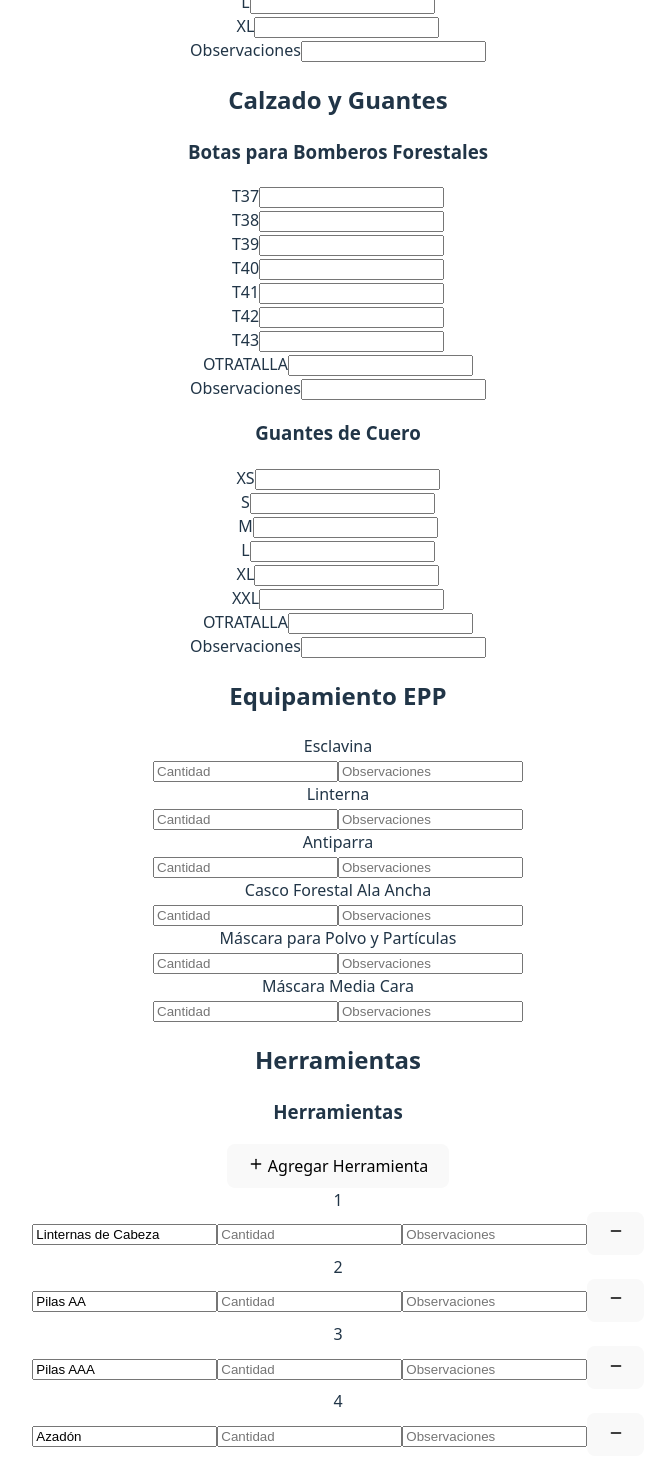
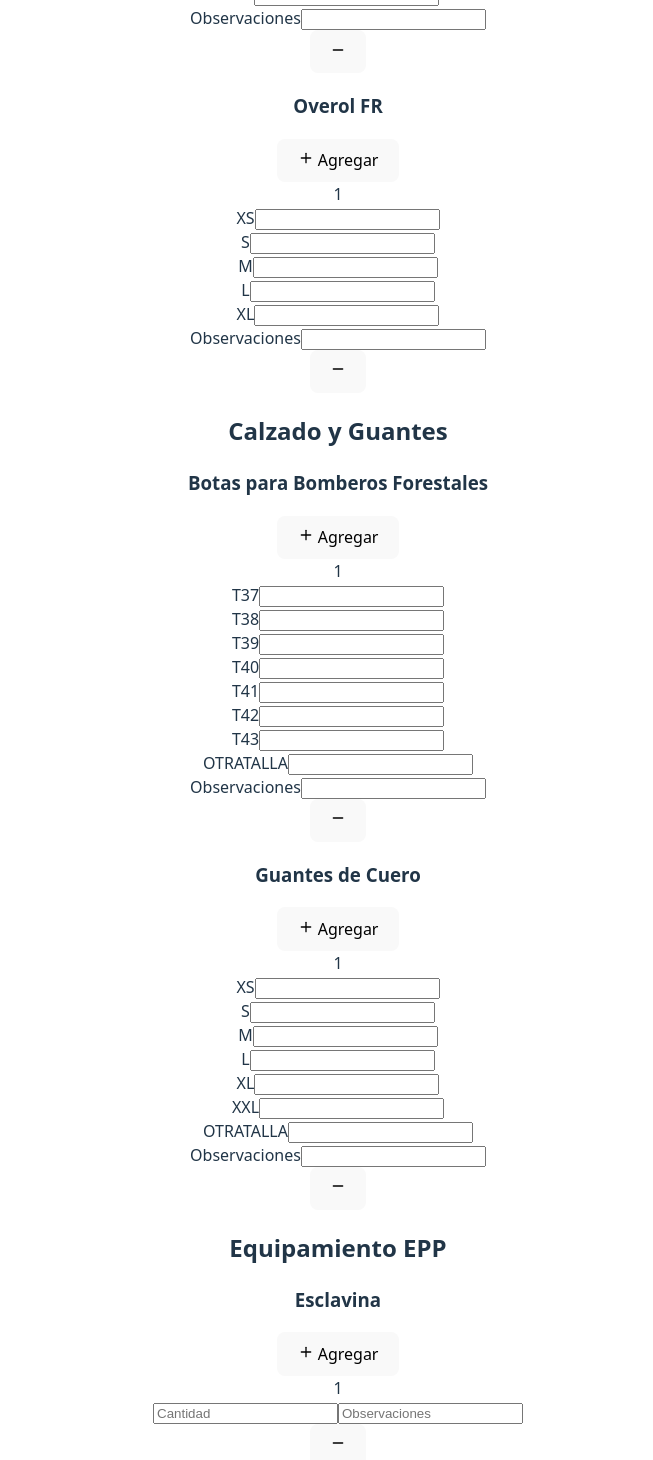
Before and after one commit to PedroRenatoES/DeployForm, a React (Vite) app: page / in a window 1280 px wide. Shown: the part 1100-2560 px from the top of the page, without its empty margins (302-955 px from the left). Built offline with nearby package versions, Linux system fonts and the light colour scheme.

Commit message:
implementando bd

```diff
--- a/src/components/FormularioNecesidades.jsx
+++ b/src/components/FormularioNecesidades.jsx
@@ -11,24 +11,24 @@ const FormularioNecesidades = () => {
     contactoCelularLogistica: '',
     numeroEmergenciaPublico: '',
 
-    // EPP - Ropa
-    camisaForestal: { xs: '', s: '', m: '', l: '', xl: '', observaciones: '' },
-    pantalonForestal: { xs: '', s: '', m: '', l: '', xl: '', observaciones: '' },
-    overolFr: { xs: '', s: '', m: '', l: '', xl: '', observaciones: '' },
+    // EPP - Ropa (convertido a arrays)
+    camisasForestales: [{ id: 1, xs: '', s: '', m: '', l: '', xl: '', observaciones: '' }],
+    pantalonesForestales: [{ id: 1, xs: '', s: '', m: '', l: '', xl: '', observaciones: '' }],
+    overolesFr: [{ id: 1, xs: '', s: '', m: '', l: '', xl: '', observaciones: '' }],
 
-    // Calzado y guantes
-    botasBomberos: { t37: '', t38: '', t39: '', t40: '', t41: '', t42: '', t43: '', otraTalla: '', observaciones: '' },
-    guantesCuero: { xs: '', s: '', m: '', l: '', xl: '', xxl: '', otraTalla: '', observaciones: '' },
+    // Calzado y guantes (convertido a arrays)
+    botasBomberos: [{ id: 1, t37: '', t38: '', t39: '', t40: '', t41: '', t42: '', t43: '', otraTalla: '', observaciones: '' }],
+    guantesCuero: [{ id: 1, xs: '', s: '', m: '', l: '', xl: '', xxl: '', otraTalla: '', observaciones: '' }],
 
-    // Equipamiento EPP
-    esclavina: { cantidad: '', observaciones: '' },
-    linterna: { cantidad: '', observaciones: '' },
-    antiparra: { cantidad: '', observaciones: '' },
-    cascoForestal: { cantidad: '', observaciones: '' },
-    mascaraPolvo: { cantidad: '', observaciones: '' },
-    mascaraMediaCara: { cantidad: '', observaciones: '' },
+    // Equipamiento EPP (convertido a arrays)
+    esclavinas: [{ id: 1, cantidad: '', observaciones: '' }],
+    linternas: [{ id: 1, cantidad: '', observaciones: '' }],
+    antiparras: [{ id: 1, cantidad: '', observaciones: '' }],
+    cascosForestales: [{ id: 1, cantidad: '', observaciones: '' }],
+    mascarasPolvo: [{ id: 1, cantidad: '', observaciones: '' }],
+    mascarasMediaCara: [{ id: 1, cantidad: '', observaciones: '' }],
 
-    // Herramientas dinámicas
+    // Herramientas dinámicas (sin cambios)
     herramientas: [
       { id: 1, nombre: 'Linternas de Cabeza', cantidad: '', observaciones: '' },
       { id: 2, nombre: 'Pilas AA', cantidad: '', observaciones: '' },
@@ -37,27 +37,27 @@ const FormularioNecesidades = () => {
       { id: 5, nombre: 'Pala con Mango de Fibra', cantidad: '', observaciones: '' }
     ],
 
-    // Logística dinámico
+    // Logística dinámica (sin cambios)
     logistica: [
       { id: 1, nombre: 'Gasolina', cantidad: '', observaciones: '' },
       { id: 2, nombre: 'Diésel', cantidad: '', observaciones: '' },
       { id: 3, nombre: 'Amortiguadores', cantidad: '', observaciones: '' }
     ],
 
-    // Alimentación dinámica
+    // Alimentación dinámica (sin cambios)
     alimentacion: [
       { id: 1, nombre: 'Agua', cantidad: '', observaciones: '' },
       { id: 2, nombre: 'Rehidratantes', cantidad: '', observaciones: '' },
       { id: 3, nombre: 'Barras Energizantes', cantidad: '', observaciones: '' }
     ],
 
-    // Limpieza dinámica
+    // Limpieza dinámica (sin cambios)
     limpieza: [
       { id: 1, nombre: 'Shampoo', cantidad: '', observaciones: '' },
       { id: 2, nombre: 'Jaboncillos', cantidad: '', observaciones: '' }
     ],
 
-    // Medicamentos dinámicos
+    // Medicamentos dinámicos (sin cambios)
     medicamentos: [
       { id: 1, nombre: 'Agua Destilada 5 ML', cantidad: '', observaciones: '' },
       { id: 2, nombre: 'Alcohol', cantidad: '', observaciones: '' }
@@ -67,22 +67,29 @@ const FormularioNecesidades = () => {
   const [showPreview, setShowPreview] = useState(false);
   const [editingField, setEditingField] = useState(null);
   const [errors, setErrors] = useState({});
+  const [isSubmitting, setIsSubmitting] = useState(false); // Nuevo estado para la carga de envío
 
   // Funciones CRUD para listas dinámicas
-  const addItem = (listName) => {
-    const newId = Math.max(...formData[listName].map(item => item.id)) + 1;
+  const addItem = (listName, initialData) => {
+    const newId = formData[listName].length > 0
+      ? Math.max(...formData[listName].map(item => item.id)) + 1
+      : 1;
+
     setFormData(prev => ({
       ...prev,
       [listName]: [...prev[listName], {
         id: newId,
-        nombre: '',
-        cantidad: '',
-        observaciones: ''
+        ...initialData
       }]
     }));
   };
 
   const removeItem = (listName, id) => {
+    if (formData[listName].length <= 1) {
+      alert(`Debe mantener al menos un elemento en ${listName}`);
+      return;
+    }
+
     setFormData(prev => ({
       ...prev,
       [listName]: prev[listName].filter(item => item.id !== id)
@@ -120,9 +127,15 @@ const FormularioNecesidades = () => {
 
   const handleSubmit = () => {
     if (validateForm()) {
+      setIsSubmitting(true); // Activar el estado de carga
+
+      // Simulamos el envío a la API con un setTimeout
+      setTimeout(() => {
         console.log('Datos del formulario:', formData);
+        setIsSubmitting(false);
         alert('Formulario enviado correctamente');
         setShowPreview(false);
+      }, 2000);
     }
   };
 
@@ -140,15 +153,33 @@ const FormularioNecesidades = () => {
     </div>
   );
 
-  const renderSizeInputs = (itemKey, sizes = ['xs', 's', 'm', 'l', 'xl']) => (
+  // Renderiza una sección de tallas con CRUD
+  const renderSizeInputsWithCRUD = (listName, title, sizes) => (
+    <div className="epp-item">
+      <div className="section-header">
+        <h3>{title}</h3>
+        <button
+          type="button"
+          className="add-button"
+          onClick={() => addItem(listName, Object.fromEntries(
+  sizes.map(size => [size, '']).concat([['observaciones', '']])
+))}
+>
+          <Plus size={16} /> Agregar
+        </button>
+      </div>
+
+      {formData[listName].map((item, index) => (
+        <div key={item.id} className="size-item-with-crud">
+          <div className="item-number">{index + 1}</div>
           <div className="size-inputs">
             {sizes.map(size => (
               <div key={size} className="size-input">
                 <label>{size.toUpperCase()}</label>
                 <input
                   type="number"
-            value={formData[itemKey]?.[size] || ''}
-            onChange={(e) => handleInputChange(itemKey, size, e.target.value)}
+                  value={item[size]}
+                  onChange={(e) => updateItem(listName, item.id, size, e.target.value)}
                 />
               </div>
             ))}
@@ -156,30 +187,63 @@ const FormularioNecesidades = () => {
               <label>Observaciones</label>
               <input
                 type="text"
-          value={formData[itemKey]?.observaciones || ''}
-          onChange={(e) => handleInputChange(itemKey, 'observaciones', e.target.value)}
+                value={item.observaciones}
+                onChange={(e) => updateItem(listName, item.id, 'observaciones', e.target.value)}
               />
             </div>
           </div>
+          <button
+            type="button"
+            className="remove-button"
+            onClick={() => removeItem(listName, item.id)}
+          >
+            <Minus size={16} />
+          </button>
+        </div>
+      ))}
+    </div>
   );
 
-  const renderQuantityInput = (itemKey, label) => (
-    <div className="quantity-input-row">
-      <label>{label}</label>
+  // Renderiza una sección de cantidad con CRUD
+  const renderQuantityInputWithCRUD = (listName, title) => (
+    <div className="epp-item">
+      <div className="section-header">
+        <h3>{title}</h3>
+        <button
+          type="button"
+          className="add-button"
+          onClick={() => addItem(listName, { cantidad: '', observaciones: '' })}
+        >
+          <Plus size={16} /> Agregar
+        </button>
+      </div>
+
+      {formData[listName].map((item, index) => (
+        <div key={item.id} className="quantity-item-with-crud">
+          <div className="item-number">{index + 1}</div>
           <div className="quantity-obs-group">
             <input
               type="number"
-          value={formData[itemKey]?.cantidad || ''}
-          onChange={(e) => handleInputChange(itemKey, 'cantidad', e.target.value)}
+              value={item.cantidad}
+              onChange={(e) => updateItem(listName, item.id, 'cantidad', e.target.value)}
               placeholder="Cantidad"
             />
             <input
               type="text"
-          value={formData[itemKey]?.observaciones || ''}
-          onChange={(e) => handleInputChange(itemKey, 'observaciones', e.target.value)}
+              value={item.observaciones}
+              onChange={(e) => updateItem(listName, item.id, 'observaciones', e.target.value)}
               placeholder="Observaciones"
             />
           </div>
+          <button
+            type="button"
+            className="remove-button"
+            onClick={() => removeItem(listName, item.id)}
+          >
+            <Minus size={16} />
+          </button>
+        </div>
+      ))}
     </div>
   );
 
@@ -190,7 +254,7 @@ const FormularioNecesidades = () => {
         <button
           type="button"
           className="add-button"
-          onClick={() => addItem(listName)}
+          onClick={() => addItem(listName, { nombre: '', cantidad: '', observaciones: '' })}
         >
           <Plus size={16} /> Agregar {title.slice(0, -1)}
         </button>
@@ -246,8 +310,17 @@ const FormularioNecesidades = () => {
           <button
             className="submit-button"
             onClick={handleSubmit}
+            disabled={isSubmitting}
           >
+            {isSubmitting ? (
+              <>
+                <div className="spinner"></div> Enviando...
+              </>
+            ) : (
+              <>
                 <Check size={16} /> Confirmar y Enviar
+              </>
+            )}
           </button>
         </div>
       </div>
@@ -316,42 +389,27 @@ const FormularioNecesidades = () => {
         {/* EPP - Ropa */}
         <section className="form-section">
           <h2>Equipamiento EPP - Ropa</h2>
-          <div className="epp-item">
-            <h3>Camisa Forestal</h3>
-            {renderSizeInputs('camisaForestal')}
-          </div>
-          <div className="epp-item">
-            <h3>Pantalón Forestal</h3>
-            {renderSizeInputs('pantalonForestal')}
-          </div>
-          <div className="epp-item">
-            <h3>Overol FR</h3>
-            {renderSizeInputs('overolFr')}
-          </div>
+          {renderSizeInputsWithCRUD('camisasForestales', 'Camisa Forestal', ['xs', 's', 'm', 'l', 'xl'])}
+          {renderSizeInputsWithCRUD('pantalonesForestales', 'Pantalón Forestal', ['xs', 's', 'm', 'l', 'xl'])}
+          {renderSizeInputsWithCRUD('overolesFr', 'Overol FR', ['xs', 's', 'm', 'l', 'xl'])}
         </section>
 
         {/* Calzado */}
         <section className="form-section">
           <h2>Calzado y Guantes</h2>
-          <div className="epp-item">
-            <h3>Botas para Bomberos Forestales</h3>
-            {renderSizeInputs('botasBomberos', ['t37', 't38', 't39', 't40', 't41', 't42', 't43', 'otraTalla'])}
-          </div>
-          <div className="epp-item">
-            <h3>Guantes de Cuero</h3>
-            {renderSizeInputs('guantesCuero', ['xs', 's', 'm', 'l', 'xl', 'xxl', 'otraTalla'])}
-          </div>
+          {renderSizeInputsWithCRUD('botasBomberos', 'Botas para Bomberos Forestales', ['t37', 't38', 't39', 't40', 't41', 't42', 't43', 'otraTalla'])}
+          {renderSizeInputsWithCRUD('guantesCuero', 'Guantes de Cuero', ['xs', 's', 'm', 'l', 'xl', 'xxl', 'otraTalla'])}
         </section>
 
         {/* Equipamiento EPP */}
         <section className="form-section">
           <h2>Equipamiento EPP</h2>
-          {renderQuantityInput('esclavina', 'Esclavina')}
-          {renderQuantityInput('linterna', 'Linterna')}
-          {renderQuantityInput('antiparra', 'Antiparra')}
-          {renderQuantityInput('cascoForestal', 'Casco Forestal Ala Ancha')}
-          {renderQuantityInput('mascaraPolvo', 'Máscara para Polvo y Partículas')}
-          {renderQuantityInput('mascaraMediaCara', 'Máscara Media Cara')}
+          {renderQuantityInputWithCRUD('esclavinas', 'Esclavina')}
+          {renderQuantityInputWithCRUD('linternas', 'Linterna')}
+          {renderQuantityInputWithCRUD('antiparras', 'Antiparra')}
+          {renderQuantityInputWithCRUD('cascosForestales', 'Casco Forestal Ala Ancha')}
+          {renderQuantityInputWithCRUD('mascarasPolvo', 'Máscara para Polvo y Partículas')}
+          {renderQuantityInputWithCRUD('mascarasMediaCara', 'Máscara Media Cara')}
         </section>
 
         {/* Secciones Dinámicas */}
```
Also changed, not shown: base de datos.txt (added). Lines whose indentation alone changed are shown as unchanged.
